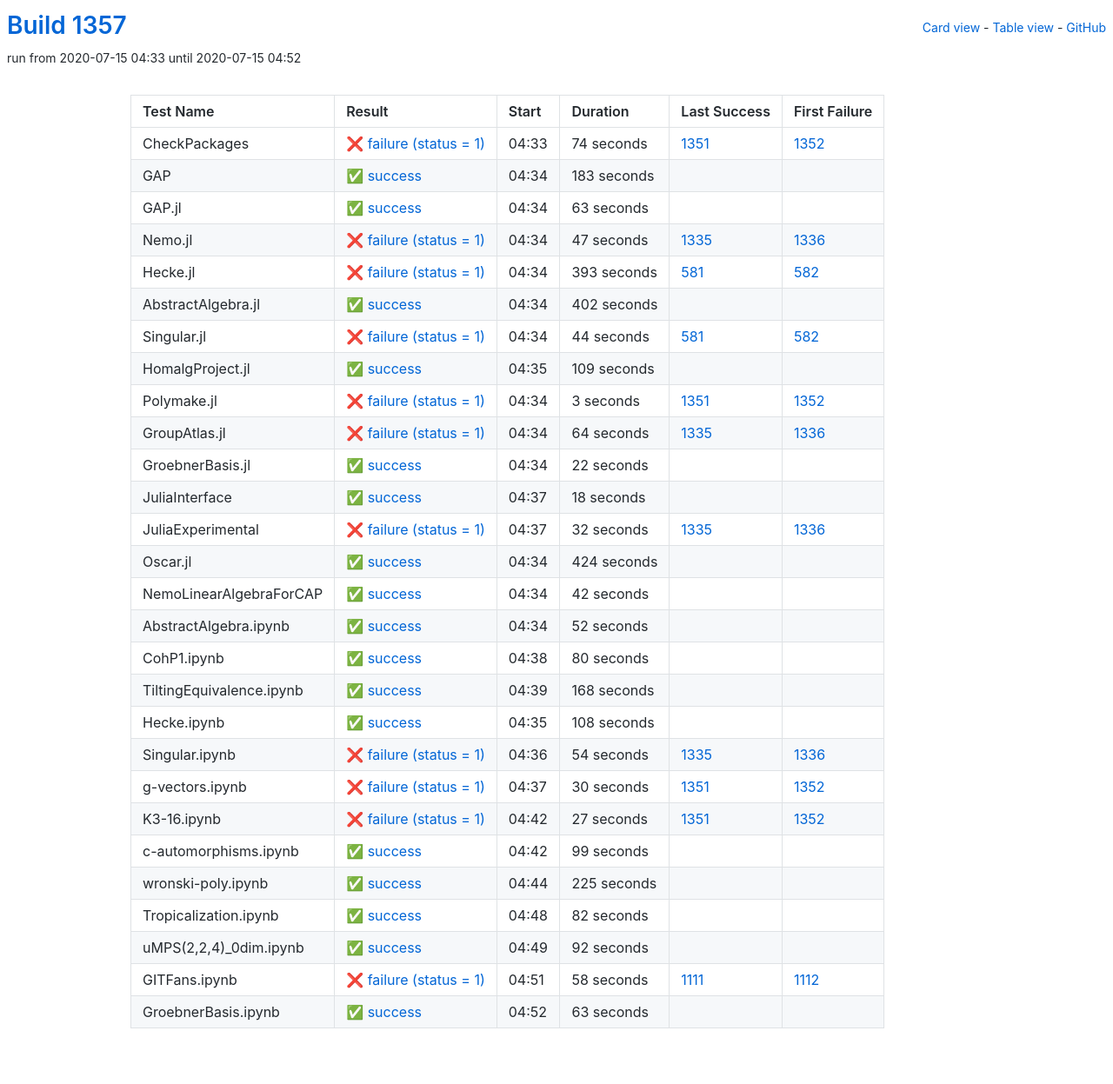
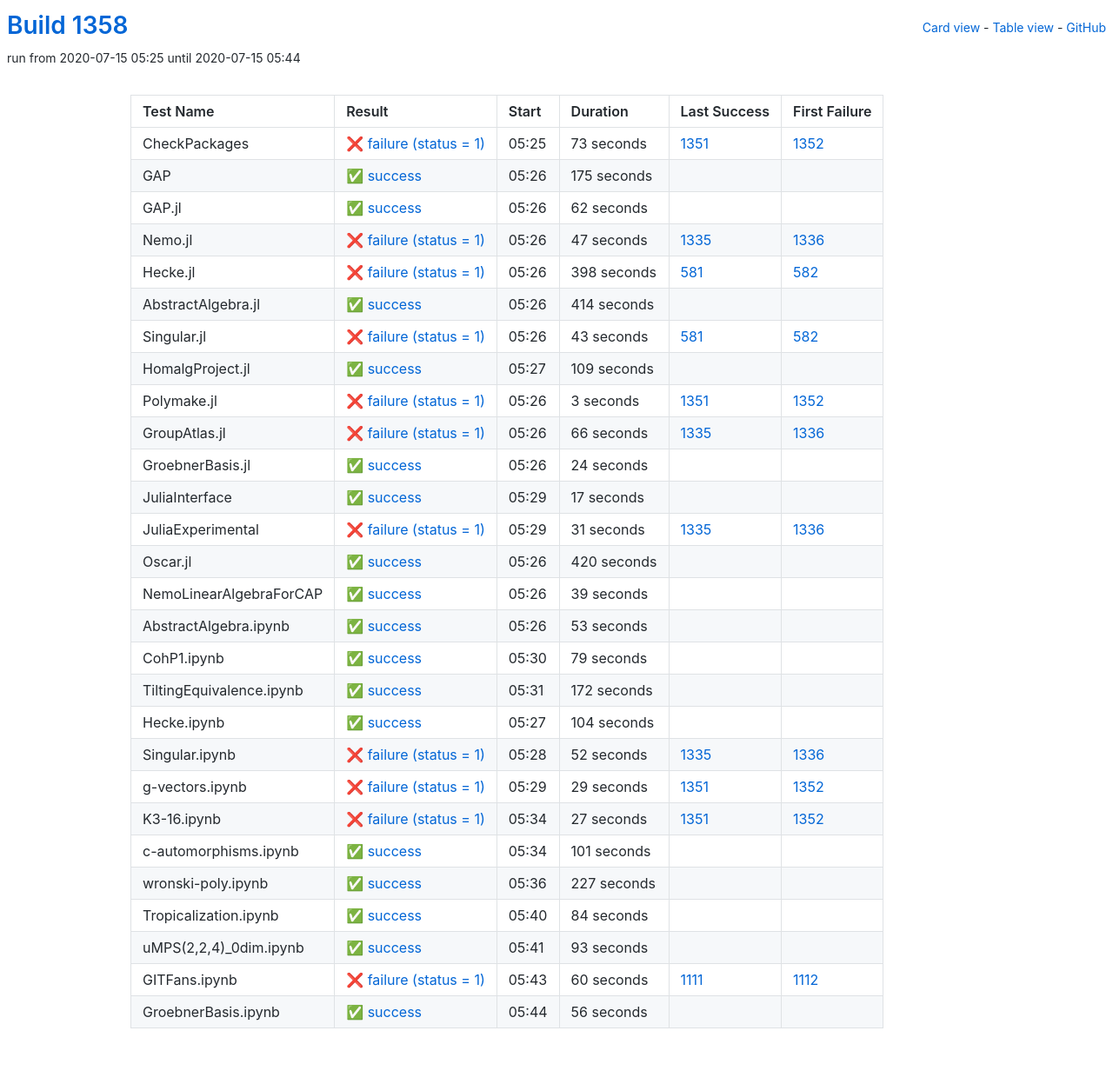
Before and after one commit to oscar-system/oscar-ci-status-1.4, a Jekyll site: the page built from table.html, in a window 1280 px wide. Shown: the whole page at 87% size. Built offline with Jekyll 4.4.1, drawn with Linux system fonts in a browser that asks for light colours.

Commit message:
Build #1358

```diff
--- a/_data/ci.yml
+++ b/_data/ci.yml
@@ -1,6 +1,6 @@
 ---
-build: 1357
-build_url: https://oscarci.mathematik.uni-kl.de/job/oscar-julia-1.4/1357/
+build: 1358
+build_url: https://oscarci.mathematik.uni-kl.de/job/oscar-julia-1.4/1358/
 job: oscar-julia-1.4
 organization: oscar-system
 repo: oscar-ci-status-1.4
@@ -8,44 +8,44 @@ repourl: https://github.com/oscar-system/oscar-ci-status-1.4
 tests:
 - name: CheckPackages
   id: checkpackages
-  log: https://oscarci.mathematik.uni-kl.de/job/oscar-julia-1.4/1357/artifact/logs/build-1357/CheckPackages.log
-  start: 2020-07-15 04:33
+  log: https://oscarci.mathematik.uni-kl.de/job/oscar-julia-1.4/1358/artifact/logs/build-1358/CheckPackages.log
+  start: 2020-07-15 05:25
   success: false
   exitcode: 1
   status: failure
-  duration: 74
+  duration: 73
   last_success: 1351
   last_success_url: https://oscarci.mathematik.uni-kl.de/job/oscar-julia-1.4/1351/
   first_failure: 1352
   first_failure_url: https://oscarci.mathematik.uni-kl.de/job/oscar-julia-1.4/1352/
 - name: GAP
   id: gap
-  log: https://oscarci.mathematik.uni-kl.de/job/oscar-julia-1.4/1357/artifact/logs/build-1357/GAP.log
-  start: 2020-07-15 04:34
+  log: https://oscarci.mathematik.uni-kl.de/job/oscar-julia-1.4/1358/artifact/logs/build-1358/GAP.log
+  start: 2020-07-15 05:26
   success: true
   exitcode: 0
   status: success
-  duration: 183
+  duration: 175
   last_success: false
   last_success_url:
   first_failure: false
   first_failure_url:
 - name: GAP.jl
   id: gap-jl
-  log: https://oscarci.mathematik.uni-kl.de/job/oscar-julia-1.4/1357/artifact/logs/build-1357/GAP.jl.log
-  start: 2020-07-15 04:34
+  log: https://oscarci.mathematik.uni-kl.de/job/oscar-julia-1.4/1358/artifact/logs/build-1358/GAP.jl.log
+  start: 2020-07-15 05:26
   success: true
   exitcode: 0
   status: success
-  duration: 63
+  duration: 62
   last_success: false
   last_success_url:
   first_failure: false
   first_failure_url:
 - name: Nemo.jl
   id: nemo-jl
-  log: https://oscarci.mathematik.uni-kl.de/job/oscar-julia-1.4/1357/artifact/logs/build-1357/Nemo.jl.log
-  start: 2020-07-15 04:34
+  log: https://oscarci.mathematik.uni-kl.de/job/oscar-julia-1.4/1358/artifact/logs/build-1358/Nemo.jl.log
+  start: 2020-07-15 05:26
   success: false
   exitcode: 1
   status: failure
@@ -56,44 +56,44 @@ tests:
   first_failure_url: https://oscarci.mathematik.uni-kl.de/job/oscar-julia-1.4/1336/
 - name: Hecke.jl
   id: hecke-jl
-  log: https://oscarci.mathematik.uni-kl.de/job/oscar-julia-1.4/1357/artifact/logs/build-1357/Hecke.jl.log
-  start: 2020-07-15 04:34
+  log: https://oscarci.mathematik.uni-kl.de/job/oscar-julia-1.4/1358/artifact/logs/build-1358/Hecke.jl.log
+  start: 2020-07-15 05:26
   success: false
   exitcode: 1
   status: failure
-  duration: 393
+  duration: 398
   last_success: 581
   last_success_url: https://oscarci.mathematik.uni-kl.de/job/oscar-julia-1.4/581/
   first_failure: 582
   first_failure_url: https://oscarci.mathematik.uni-kl.de/job/oscar-julia-1.4/582/
 - name: AbstractAlgebra.jl
   id: abstractalgebra-jl
-  log: https://oscarci.mathematik.uni-kl.de/job/oscar-julia-1.4/1357/artifact/logs/build-1357/AbstractAlgebra.jl.log
-  start: 2020-07-15 04:34
+  log: https://oscarci.mathematik.uni-kl.de/job/oscar-julia-1.4/1358/artifact/logs/build-1358/AbstractAlgebra.jl.log
+  start: 2020-07-15 05:26
   success: true
   exitcode: 0
   status: success
-  duration: 402
+  duration: 414
   last_success: false
   last_success_url:
   first_failure: false
   first_failure_url:
 - name: Singular.jl
   id: singular-jl
-  log: https://oscarci.mathematik.uni-kl.de/job/oscar-julia-1.4/1357/artifact/logs/build-1357/Singular.jl.log
-  start: 2020-07-15 04:34
+  log: https://oscarci.mathematik.uni-kl.de/job/oscar-julia-1.4/1358/artifact/logs/build-1358/Singular.jl.log
+  start: 2020-07-15 05:26
   success: false
   exitcode: 1
   status: failure
-  duration: 44
+  duration: 43
   last_success: 581
   last_success_url: https://oscarci.mathematik.uni-kl.de/job/oscar-julia-1.4/581/
   first_failure: 582
   first_failure_url: https://oscarci.mathematik.uni-kl.de/job/oscar-julia-1.4/582/
 - name: HomalgProject.jl
   id: homalgproject-jl
-  log: https://oscarci.mathematik.uni-kl.de/job/oscar-julia-1.4/1357/artifact/logs/build-1357/HomalgProject.jl.log
-  start: 2020-07-15 04:35
+  log: https://oscarci.mathematik.uni-kl.de/job/oscar-julia-1.4/1358/artifact/logs/build-1358/HomalgProject.jl.log
+  start: 2020-07-15 05:27
   success: true
   exitcode: 0
   status: success
@@ -104,8 +104,8 @@ tests:
   first_failure_url:
 - name: Polymake.jl
   id: polymake-jl
-  log: https://oscarci.mathematik.uni-kl.de/job/oscar-julia-1.4/1357/artifact/logs/build-1357/Polymake.jl.log
-  start: 2020-07-15 04:34
+  log: https://oscarci.mathematik.uni-kl.de/job/oscar-julia-1.4/1358/artifact/logs/build-1358/Polymake.jl.log
+  start: 2020-07-15 05:26
   success: false
   exitcode: 1
   status: failure
@@ -116,152 +116,152 @@ tests:
   first_failure_url: https://oscarci.mathematik.uni-kl.de/job/oscar-julia-1.4/1352/
 - name: GroupAtlas.jl
   id: groupatlas-jl
-  log: https://oscarci.mathematik.uni-kl.de/job/oscar-julia-1.4/1357/artifact/logs/build-1357/GroupAtlas.jl.log
-  start: 2020-07-15 04:34
+  log: https://oscarci.mathematik.uni-kl.de/job/oscar-julia-1.4/1358/artifact/logs/build-1358/GroupAtlas.jl.log
+  start: 2020-07-15 05:26
   success: false
   exitcode: 1
   status: failure
-  duration: 64
+  duration: 66
   last_success: 1335
   last_success_url: https://oscarci.mathematik.uni-kl.de/job/oscar-julia-1.4/1335/
   first_failure: 1336
   first_failure_url: https://oscarci.mathematik.uni-kl.de/job/oscar-julia-1.4/1336/
 - name: GroebnerBasis.jl
   id: groebnerbasis-jl
-  log: https://oscarci.mathematik.uni-kl.de/job/oscar-julia-1.4/1357/artifact/logs/build-1357/GroebnerBasis.jl.log
-  start: 2020-07-15 04:34
+  log: https://oscarci.mathematik.uni-kl.de/job/oscar-julia-1.4/1358/artifact/logs/build-1358/GroebnerBasis.jl.log
+  start: 2020-07-15 05:26
   success: true
   exitcode: 0
   status: success
-  duration: 22
+  duration: 24
   last_success: false
   last_success_url:
   first_failure: false
   first_failure_url:
 - name: JuliaInterface
   id: juliainterface
-  log: https://oscarci.mathematik.uni-kl.de/job/oscar-julia-1.4/1357/artifact/logs/build-1357/JuliaInterface.log
-  start: 2020-07-15 04:37
+  log: https://oscarci.mathematik.uni-kl.de/job/oscar-julia-1.4/1358/artifact/logs/build-1358/JuliaInterface.log
+  start: 2020-07-15 05:29
   success: true
   exitcode: 0
   status: success
-  duration: 18
+  duration: 17
   last_success: false
   last_success_url:
   first_failure: false
   first_failure_url:
 - name: JuliaExperimental
   id: juliaexperimental
-  log: https://oscarci.mathematik.uni-kl.de/job/oscar-julia-1.4/1357/artifact/logs/build-1357/JuliaExperimental.log
-  start: 2020-07-15 04:37
+  log: https://oscarci.mathematik.uni-kl.de/job/oscar-julia-1.4/1358/artifact/logs/build-1358/JuliaExperimental.log
+  start: 2020-07-15 05:29
   success: false
   exitcode: 1
   status: failure
-  duration: 32
+  duration: 31
   last_success: 1335
   last_success_url: https://oscarci.mathematik.uni-kl.de/job/oscar-julia-1.4/1335/
   first_failure: 1336
   first_failure_url: https://oscarci.mathematik.uni-kl.de/job/oscar-julia-1.4/1336/
 - name: Oscar.jl
   id: oscar-jl
-  log: https://oscarci.mathematik.uni-kl.de/job/oscar-julia-1.4/1357/artifact/logs/build-1357/Oscar.jl.log
-  start: 2020-07-15 04:34
+  log: https://oscarci.mathematik.uni-kl.de/job/oscar-julia-1.4/1358/artifact/logs/build-1358/Oscar.jl.log
+  start: 2020-07-15 05:26
   success: true
   exitcode: 0
   status: success
-  duration: 424
+  duration: 420
   last_success: false
   last_success_url:
   first_failure: false
   first_failure_url:
 - name: NemoLinearAlgebraForCAP
   id: nemolinearalgebraforcap
-  log: https://oscarci.mathematik.uni-kl.de/job/oscar-julia-1.4/1357/artifact/logs/build-1357/NemoLinearAlgebraForCAP.log
-  start: 2020-07-15 04:34
+  log: https://oscarci.mathematik.uni-kl.de/job/oscar-julia-1.4/1358/artifact/logs/build-1358/NemoLinearAlgebraForCAP.log
+  start: 2020-07-15 05:26
   success: true
   exitcode: 0
   status: success
-  duration: 42
+  duration: 39
   last_success: false
   last_success_url:
   first_failure: false
   first_failure_url:
 - name: AbstractAlgebra.ipynb
   id: abstractalgebra-ipynb
-  log: https://oscarci.mathematik.uni-kl.de/job/oscar-julia-1.4/1357/artifact/logs/build-1357/AbstractAlgebra.ipynb.log
-  start: 2020-07-15 04:34
+  log: https://oscarci.mathematik.uni-kl.de/job/oscar-julia-1.4/1358/artifact/logs/build-1358/AbstractAlgebra.ipynb.log
+  start: 2020-07-15 05:26
   success: true
   exitcode: 0
   status: success
-  duration: 52
+  duration: 53
   last_success: false
   last_success_url:
   first_failure: false
   first_failure_url:
 - name: CohP1.ipynb
   id: cohp1-ipynb
-  log: https://oscarci.mathematik.uni-kl.de/job/oscar-julia-1.4/1357/artifact/logs/build-1357/CohP1.ipynb.log
-  start: 2020-07-15 04:38
+  log: https://oscarci.mathematik.uni-kl.de/job/oscar-julia-1.4/1358/artifact/logs/build-1358/CohP1.ipynb.log
+  start: 2020-07-15 05:30
   success: true
   exitcode: 0
   status: success
-  duration: 80
+  duration: 79
   last_success: false
   last_success_url:
   first_failure: false
   first_failure_url:
 - name: TiltingEquivalence.ipynb
   id: tiltingequivalence-ipynb
-  log: https://oscarci.mathematik.uni-kl.de/job/oscar-julia-1.4/1357/artifact/logs/build-1357/TiltingEquivalence.ipynb.log
-  start: 2020-07-15 04:39
+  log: https://oscarci.mathematik.uni-kl.de/job/oscar-julia-1.4/1358/artifact/logs/build-1358/TiltingEquivalence.ipynb.log
+  start: 2020-07-15 05:31
   success: true
   exitcode: 0
   status: success
-  duration: 168
+  duration: 172
   last_success: false
   last_success_url:
   first_failure: false
   first_failure_url:
 - name: Hecke.ipynb
   id: hecke-ipynb
-  log: https://oscarci.mathematik.uni-kl.de/job/oscar-julia-1.4/1357/artifact/logs/build-1357/Hecke.ipynb.log
-  start: 2020-07-15 04:35
+  log: https://oscarci.mathematik.uni-kl.de/job/oscar-julia-1.4/1358/artifact/logs/build-1358/Hecke.ipynb.log
+  start: 2020-07-15 05:27
   success: true
   exitcode: 0
   status: success
-  duration: 108
+  duration: 104
   last_success: false
   last_success_url:
   first_failure: false
   first_failure_url:
 - name: Singular.ipynb
   id: singular-ipynb
-  log: https://oscarci.mathematik.uni-kl.de/job/oscar-julia-1.4/1357/artifact/logs/build-1357/Singular.ipynb.log
-  start: 2020-07-15 04:36
+  log: https://oscarci.mathematik.uni-kl.de/job/oscar-julia-1.4/1358/artifact/logs/build-1358/Singular.ipynb.log
+  start: 2020-07-15 05:28
   success: false
   exitcode: 1
   status: failure
-  duration: 54
+  duration: 52
   last_success: 1335
   last_success_url: https://oscarci.mathematik.uni-kl.de/job/oscar-julia-1.4/1335/
   first_failure: 1336
   first_failure_url: https://oscarci.mathematik.uni-kl.de/job/oscar-julia-1.4/1336/
 - name: g-vectors.ipynb
   id: g-vectors-ipynb
-  log: https://oscarci.mathematik.uni-kl.de/job/oscar-julia-1.4/1357/artifact/logs/build-1357/g-vectors.ipynb.log
-  start: 2020-07-15 04:37
+  log: https://oscarci.mathematik.uni-kl.de/job/oscar-julia-1.4/1358/artifact/logs/build-1358/g-vectors.ipynb.log
+  start: 2020-07-15 05:29
   success: false
   exitcode: 1
   status: failure
-  duration: 30
+  duration: 29
   last_success: 1351
   last_success_url: https://oscarci.mathematik.uni-kl.de/job/oscar-julia-1.4/1351/
   first_failure: 1352
   first_failure_url: https://oscarci.mathematik.uni-kl.de/job/oscar-julia-1.4/1352/
 - name: K3-16.ipynb
   id: k3-16-ipynb
-  log: https://oscarci.mathematik.uni-kl.de/job/oscar-julia-1.4/1357/artifact/logs/build-1357/K3-16.ipynb.log
-  start: 2020-07-15 04:42
+  log: https://oscarci.mathematik.uni-kl.de/job/oscar-julia-1.4/1358/artifact/logs/build-1358/K3-16.ipynb.log
+  start: 2020-07-15 05:34
   success: false
   exitcode: 1
   status: failure
@@ -272,72 +272,72 @@ tests:
   first_failure_url: https://oscarci.mathematik.uni-kl.de/job/oscar-julia-1.4/1352/
 - name: c-automorphisms.ipynb
   id: c-automorphisms-ipynb
-  log: https://oscarci.mathematik.uni-kl.de/job/oscar-julia-1.4/1357/artifact/logs/build-1357/c-automorphisms.ipynb.log
-  start: 2020-07-15 04:42
+  log: https://oscarci.mathematik.uni-kl.de/job/oscar-julia-1.4/1358/artifact/logs/build-1358/c-automorphisms.ipynb.log
+  start: 2020-07-15 05:34
   success: true
   exitcode: 0
   status: success
-  duration: 99
+  duration: 101
   last_success: false
   last_success_url:
   first_failure: false
   first_failure_url:
 - name: wronski-poly.ipynb
   id: wronski-poly-ipynb
-  log: https://oscarci.mathematik.uni-kl.de/job/oscar-julia-1.4/1357/artifact/logs/build-1357/wronski-poly.ipynb.log
-  start: 2020-07-15 04:44
+  log: https://oscarci.mathematik.uni-kl.de/job/oscar-julia-1.4/1358/artifact/logs/build-1358/wronski-poly.ipynb.log
+  start: 2020-07-15 05:36
   success: true
   exitcode: 0
   status: success
-  duration: 225
+  duration: 227
   last_success: false
   last_success_url:
   first_failure: false
   first_failure_url:
 - name: Tropicalization.ipynb
   id: tropicalization-ipynb
-  log: https://oscarci.mathematik.uni-kl.de/job/oscar-julia-1.4/1357/artifact/logs/build-1357/Tropicalization.ipynb.log
-  start: 2020-07-15 04:48
+  log: https://oscarci.mathematik.uni-kl.de/job/oscar-julia-1.4/1358/artifact/logs/build-1358/Tropicalization.ipynb.log
+  start: 2020-07-15 05:40
   success: true
   exitcode: 0
   status: success
-  duration: 82
+  duration: 84
   last_success: false
   last_success_url:
   first_failure: false
   first_failure_url:
 - name: uMPS(2,2,4)_0dim.ipynb
   id: umps-2-2-4-0dim-ipynb
-  log: https://oscarci.mathematik.uni-kl.de/job/oscar-julia-1.4/1357/artifact/logs/build-1357/uMPS-2-2-4-_0dim.ipynb.log
-  start: 2020-07-15 04:49
+  log: https://oscarci.mathematik.uni-kl.de/job/oscar-julia-1.4/1358/artifact/logs/build-1358/uMPS-2-2-4-_0dim.ipynb.log
+  start: 2020-07-15 05:41
   success: true
   exitcode: 0
   status: success
-  duration: 92
+  duration: 93
   last_success: false
   last_success_url:
   first_failure: false
   first_failure_url:
 - name: GITFans.ipynb
   id: gitfans-ipynb
-  log: https://oscarci.mathematik.uni-kl.de/job/oscar-julia-1.4/1357/artifact/logs/build-1357/GITFans.ipynb.log
-  start: 2020-07-15 04:51
+  log: https://oscarci.mathematik.uni-kl.de/job/oscar-julia-1.4/1358/artifact/logs/build-1358/GITFans.ipynb.log
+  start: 2020-07-15 05:43
   success: false
   exitcode: 1
   status: failure
-  duration: 58
+  duration: 60
   last_success: 1111
   last_success_url: https://oscarci.mathematik.uni-kl.de/job/oscar-julia-1.4/1111/
   first_failure: 1112
   first_failure_url: https://oscarci.mathematik.uni-kl.de/job/oscar-julia-1.4/1112/
 - name: GroebnerBasis.ipynb
   id: groebnerbasis-ipynb
-  log: https://oscarci.mathematik.uni-kl.de/job/oscar-julia-1.4/1357/artifact/logs/build-1357/GroebnerBasis.ipynb.log
-  start: 2020-07-15 04:52
+  log: https://oscarci.mathematik.uni-kl.de/job/oscar-julia-1.4/1358/artifact/logs/build-1358/GroebnerBasis.ipynb.log
+  start: 2020-07-15 05:44
   success: true
   exitcode: 0
   status: success
-  duration: 63
+  duration: 56
   last_success: false
   last_success_url:
   first_failure: false
```
Also changed, not shown: README.md.
